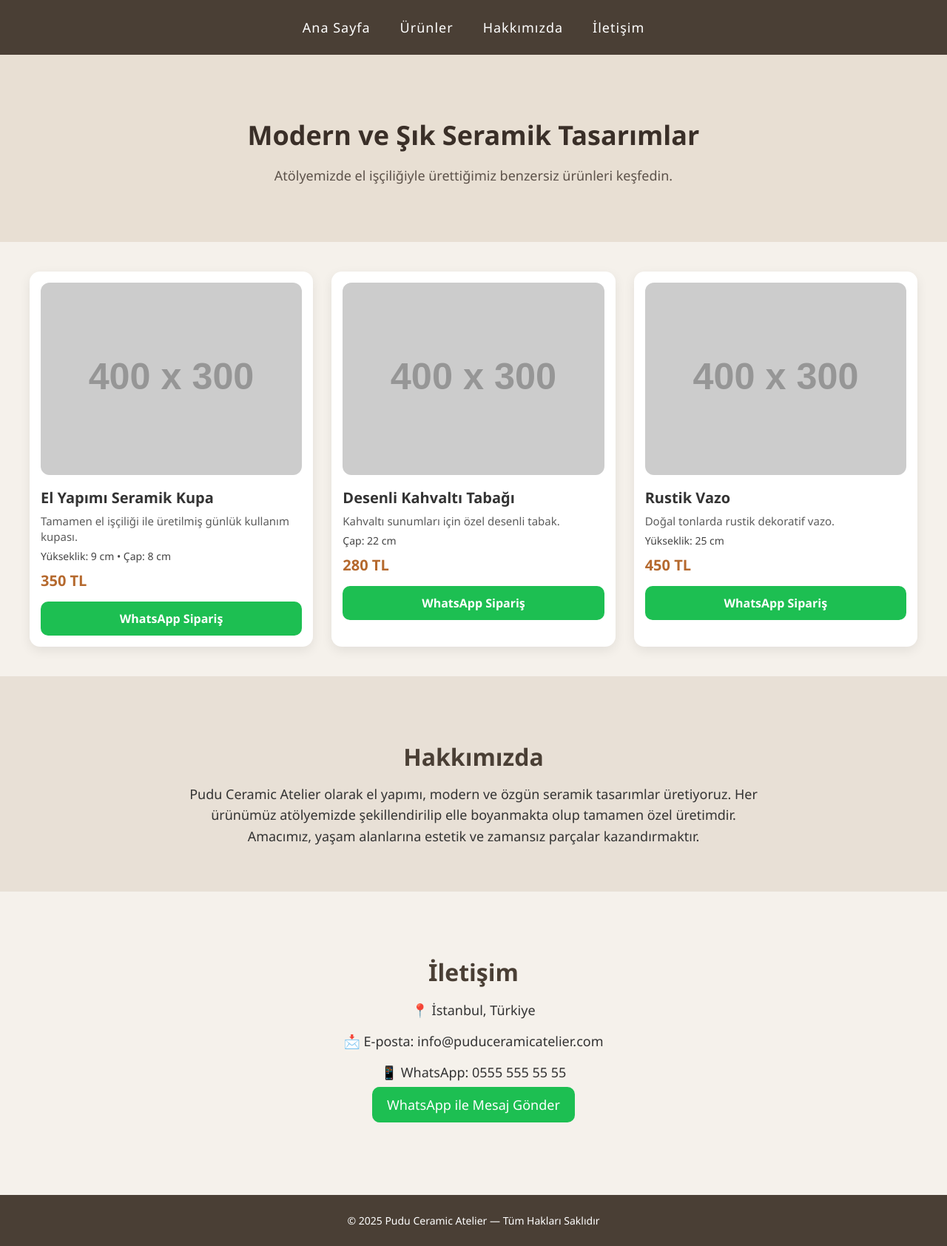
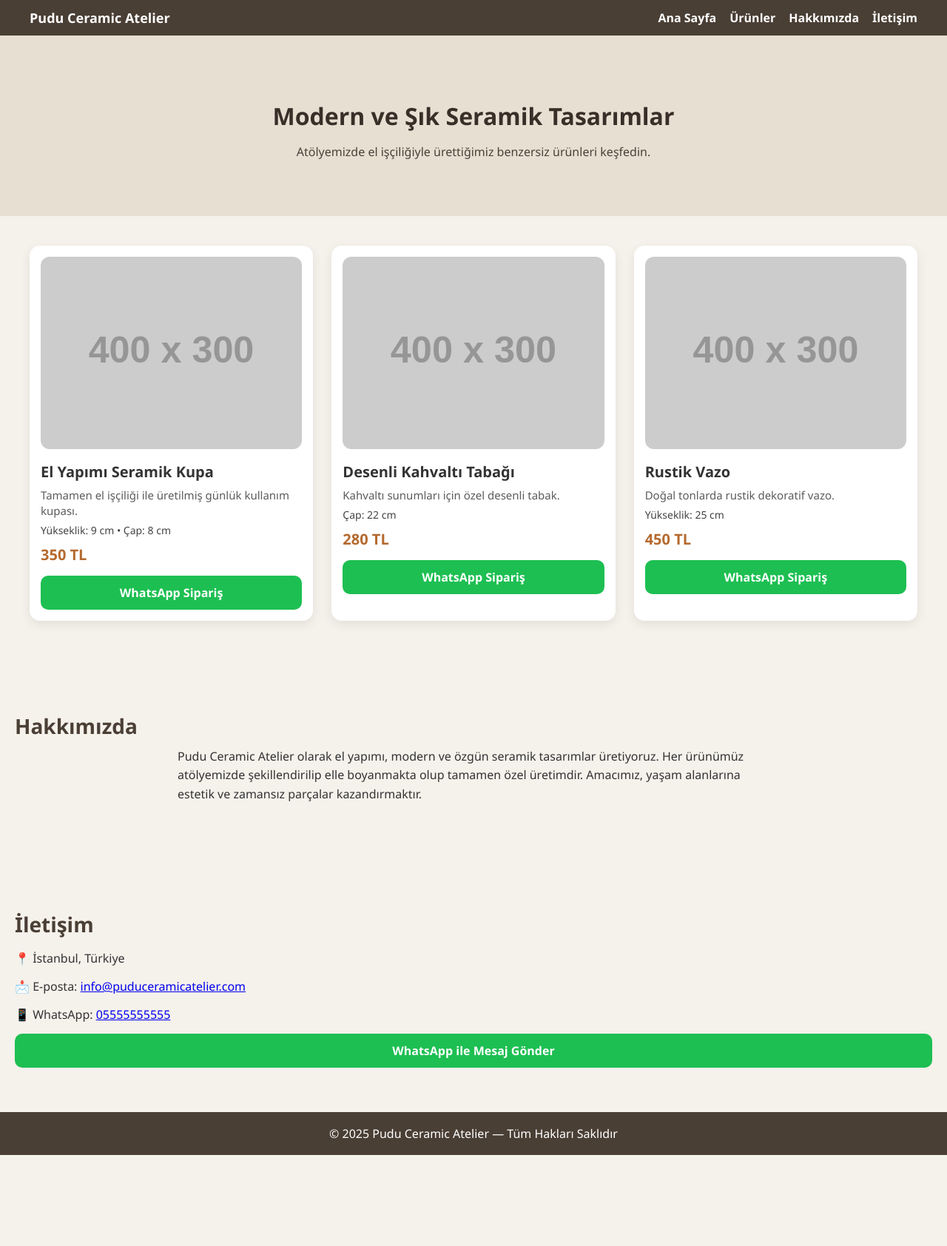
Before and after one commit to alk895/puduceramicatelier.com, a plain HTML site: page index.html in a window 1280 px wide. Shown: the whole page at 74% size. After the commit the page ends 1561 px from the top, so only its background shows below. Drawn offline with Linux system fonts and the light colour scheme; placeholder pictures from the web are drawn by us.

Commit message:
Update index.html for Pudu Ceramic Atelier branding

```diff
--- a/index.html
+++ b/index.html
@@ -1,144 +1,162 @@
+<!--
+  README: Bu dosya GitHub Pages için hazır bir statik site şablonudur.
+  Hızlı değişiklik talimatları (kolay):
+  - logo: repo köküne `logo.png` adlı küçük PNG ekleyin (max 250x80 px).
+  - ürün fotoğrafları: `images/` klasörü oluşturup `urun1.jpg`, `urun2.jpg` gibi ekleyin.
+  - ürünleri düzenlemek: <script> içindeki `products` dizisini düzenleyin.
+  - WhatsApp numarasını değiştirmek: `CONTACT_WHATSAPP` değişkenini aşağıdaki scriptten güncelleyin.
+  - e-posta değişikliği için HTML içindeki iletişim bölümünü güncelleyin.
+
+  Repo'ya yükleme için: GitHub > Add file > Upload files (logo ve images klasörünü ekle) veya Create new file > index.html (tüm kod yapıştır).
+-->
 <!DOCTYPE html>
 <html lang="tr">
 <head>
   <meta charset="UTF-8" />
   <meta name="viewport" content="width=device-width, initial-scale=1.0" />
-  <title>Seramik Ürünler | El Yapımı Tasarımlar</title>
+  <title>Pudu Ceramic Atelier</title>
 
   <style>
-    body { margin: 0; font-family: "Segoe UI", sans-serif; background: #f5f1eb; color: #333; }
-    header { background: #4a3f35; color: #fff; padding: 25px; text-align: center; font-size: 22px; letter-spacing: 1px; }
+    :root{--bg:#f5f1eb;--accent:#4a3f35;--cta:#1dbf52;--terra:#b5692e}
+    *{box-sizing:border-box}
+    body { margin: 0; font-family: "Segoe UI", sans-serif; background: var(--bg); color: #333; }
 
-    .hero {
-      padding: 60px 20px;
-      text-align: center;
-      background: #e8dfd3;
-      color: #3a2f28;
-    }
-    .hero h1 { font-size: 36px; margin-bottom: 10px; }
-    .hero p { font-size: 18px; opacity: 0.8; }
+    header { background: var(--accent); color: #fff; padding: 12px 20px; }
+    .nav-wrap{max-width:1200px;margin:auto;display:flex;align-items:center;justify-content:space-between}
+    .brand{display:flex;align-items:center;gap:12px}
+    .brand img{height:48px;width:auto;border-radius:6px}
+    .brand h1{font-size:18px;margin:0}
 
-    .grid {
-      display: grid;
-      grid-template-columns: repeat(auto-fit, minmax(280px, 1fr));
-      gap: 25px;
-      padding: 40px;
-      max-width: 1300px;
-      margin: auto;
-    }
+    nav ul{display:flex;gap:18px;list-style:none;margin:0;padding:0}
+    nav a{color:white;text-decoration:none;font-weight:600}
 
-    .card {
-      background: #fff;
-      border-radius: 14px;
-      padding: 15px;
-      box-shadow: 0 5px 15px rgba(0,0,0,0.08);
-      transition: 0.3s;
-    }
+    .hamburger{display:none;background:none;border:none;color:white;font-size:26px}
+
+    .hero { padding: 60px 20px; text-align: center; background: #e8dfd3; color: #3a2f28; }
+    .hero h2 { font-size: 32px; margin-bottom: 6px; }
+    .hero p { font-size: 16px; opacity: 0.9; }
+
+    .grid { display: grid; grid-template-columns: repeat(auto-fit, minmax(280px, 1fr)); gap: 25px; padding: 40px; max-width: 1300px; margin: auto; }
+
+    .card { background: #fff; border-radius: 14px; padding: 15px; box-shadow: 0 5px 15px rgba(0,0,0,0.08); transition: 0.3s; }
     .card:hover { transform: translateY(-5px); }
-    .card img {
-      width: 100%;
-      height: 260px;
-      object-fit: cover;
-      border-radius: 12px;
-    }
+    .card img { width: 100%; height: 260px; object-fit: cover; border-radius: 12px; }
 
     .title { font-size: 20px; margin-top: 12px; font-weight: bold; }
     .desc { margin-top: 8px; font-size: 15px; opacity: 0.8; line-height: 1.4; }
     .size { margin-top: 6px; font-size: 14px; color: #444; }
 
-    .price {
-      margin-top: 10px;
-      font-size: 20px;
-      color: #b5692e;
-      font-weight: bold;
-    }
+    .price { margin-top: 10px; font-size: 20px; color: var(--terra); font-weight: bold; }
 
-    .btn {
-      margin-top: 15px;
-      display: block;
-      background: #1dbf52;
-      color: white;
-      padding: 12px 0;
-      text-align: center;
-      text-decoration: none;
-      border-radius: 10px;
-      font-size: 16px;
-      font-weight: bold;
-      transition: 0.3s;
-    }
-    .btn:hover { background: #159a43; }
+    .btn { margin-top: 15px; display: block; background: var(--cta); color: white; padding: 12px 0; text-align: center; text-decoration: none; border-radius: 10px; font-size: 16px; font-weight: bold; transition: 0.3s; }
+    .btn:hover { filter:brightness(.95) }
 
-    footer {
-      margin-top: 50px;
-      padding: 25px;
-      background: #4a3f35;
-      text-align: center;
-      color: white;
-      font-size: 14px;
+    section#about, section#contact{padding:60px 20px}
+    section#about h2, section#contact h2{font-size:28px;margin-bottom:10px;color:var(--accent)}
+    footer{background:var(--accent);color:white;padding:18px;text-align:center}
+
+    /* Responsive */
+    @media (max-width:900px){
+      nav ul{display:none;position:absolute;top:68px;right:20px;background:var(--accent);padding:10px;border-radius:8px}
+      nav ul.open{display:flex;flex-direction:column;gap:12px}
+      .hamburger{display:block}
     }
   </style>
 </head>
+<body>
+  <header id="home">
+    <div class="nav-wrap">
+      <div class="brand">
+        <img src="logo.png" alt="Pudu Ceramic Atelier Logo" onerror="this.style.display='none'" />
+        <h1>Pudu Ceramic Atelier</h1>
+      </div>
 
-<body>
-  <header>
-    <nav style="display:flex; justify-content:center; gap:40px; font-size:18px;">
-      <a href="#home" style="color:white; text-decoration:none;">Ana Sayfa</a>
-      <a href="#products" style="color:white; text-decoration:none;">Ürünler</a>
-      <a href="#about" style="color:white; text-decoration:none;">Hakkımızda</a>
-      <a href="#contact" style="color:white; text-decoration:none;">İletişim</a>
+      <nav>
+        <button class="hamburger" id="hb" aria-label="Menu">☰</button>
+        <ul id="nav-list">
+          <li><a href="#home">Ana Sayfa</a></li>
+          <li><a href="#products">Ürünler</a></li>
+          <li><a href="#about">Hakkımızda</a></li>
+          <li><a href="#contact">İletişim</a></li>
+        </ul>
       </nav>
+    </div>
   </header>
 
   <div class="hero">
-    <h1>Modern ve Şık Seramik Tasarımlar</h1>
+    <h2>Modern ve Şık Seramik Tasarımlar</h2>
     <p>Atölyemizde el işçiliğiyle ürettiğimiz benzersiz ürünleri keşfedin.</p>
   </div>
 
-  <div class="grid" id="product-grid"></div>
+  <main>
+    <section id="products" class="grid" aria-live="polite"></section>
 
-  <section id="about" style="padding:60px 20px; background:#e8e0d6; text-align:center;">
-    <h2 style="font-size:32px; margin-bottom:15px; color:#4a3f35;">Hakkımızda</h2>
-    <p style="max-width:800px; margin:auto; font-size:18px; line-height:1.6; color:#333;">
+    <section id="about">
+      <h2>Hakkımızda</h2>
+      <p style="max-width:800px;margin:auto;font-size:16px;line-height:1.6;color:#333">
         Pudu Ceramic Atelier olarak el yapımı, modern ve özgün seramik tasarımlar üretiyoruz. Her ürünümüz atölyemizde
         şekillendirilip elle boyanmakta olup tamamen özel üretimdir. Amacımız, yaşam alanlarına estetik ve zamansız parçalar
         kazandırmaktır.
       </p>
     </section>
 
-  <section id="contact" style="padding:60px 20px; background:#f5f1eb; text-align:center;">
-    <h2 style="font-size:32px; margin-bottom:15px; color:#4a3f35;">İletişim</h2>
-    <p style="font-size:18px; margin-bottom:10px;">📍 İstanbul, Türkiye</p>
-    <p style="font-size:18px; margin-bottom:10px;">📩 E‑posta: info@puduceramicatelier.com</p>
-    <p style="font-size:18px; margin-bottom:20px;">📱 WhatsApp: 0555 555 55 55</p>
-    <a href="https://wa.me/905555555555" style="background:#1dbf52; color:white; padding:12px 20px; border-radius:10px; text-decoration:none; font-size:18px;">WhatsApp ile Mesaj Gönder</a>
+    <section id="contact">
+      <h2>İletişim</h2>
+      <p style="font-size:16px;margin-bottom:8px">📍 İstanbul, Türkiye</p>
+      <p style="font-size:16px;margin-bottom:8px">📩 E-posta: <a href="mailto:info@puduceramicatelier.com">info@puduceramicatelier.com</a></p>
+      <p style="font-size:16px;margin-bottom:12px">📱 WhatsApp: <a id="wa-num" href="https://wa.me/905555555555">0555 555 55 55</a></p>
+      <a href="https://wa.me/905555555555" class="btn">WhatsApp ile Mesaj Gönder</a>
     </section>
+  </main>
 
-  <footer>
-    © 2025 Pudu Ceramic Atelier — Tüm Hakları Saklıdır
-  </footer>
+  <footer>© 2025 Pudu Ceramic Atelier — Tüm Hakları Saklıdır</footer>
 
   <script>
+    // --- Ayarlanabilir Değişkenler (burayı düzen):
+    const CONTACT_WHATSAPP = '905555555555'; // başında ülke kodu olmalı
+
+    // Ürünleri buradan yönetin: (img: images/urun1.jpg şeklinde repo'ya yüklemeniz gereken dosya ismi)
     const products = [
-      { name: "El Yapımı Seramik Kupa", price: "350 TL", size: "Yükseklik: 9 cm • Çap: 8 cm", desc: "Tamamen el işçiliği ile üretilmiş günlük kullanım kupası.", img: "https://via.placeholder.com/400x300?text=Seramik+Kupa" },
-      { name: "Desenli Kahvaltı Tabağı", price: "280 TL", size: "Çap: 22 cm", desc: "Kahvaltı sunumları için özel desenli tabak.", img: "https://via.placeholder.com/400x300?text=Seramik+Tabak" },
-      { name: "Rustik Vazo", price: "450 TL", size: "Yükseklik: 25 cm", desc: "Doğal tonlarda rustik dekoratif vazo.", img: "https://via.placeholder.com/400x300?text=Vazo" }
+      { id:1, name: "El Yapımı Seramik Kupa", price: "350 TL", size: "Yükseklik: 9 cm • Çap: 8 cm", desc: "Tamamen el işçiliği ile üretilmiş günlük kullanım kupası.", img: "images/urun1.jpg" },
+      { id:2, name: "Desenli Kahvaltı Tabağı", price: "280 TL", size: "Çap: 22 cm", desc: "Kahvaltı sunumları için özel desenli tabak.", img: "images/urun2.jpg" },
+      { id:3, name: "Rustik Vazo", price: "450 TL", size: "Yükseklik: 25 cm", desc: "Doğal tonlarda rustik dekoratif vazo.", img: "images/urun3.jpg" }
     ];
 
-    const grid = document.getElementById("product-grid");
-
-    products.forEach(p => {
-      const card = document.createElement("div");
-      card.className = "card";
+    // --- İçerik render fonksiyonu
+    const grid = document.getElementById('products');
+    function renderProducts(){
+      grid.innerHTML = '';
+      products.forEach(p=>{
+        const card = document.createElement('article');
+        card.className='card';
         card.innerHTML = `
-        <img src="${p.img}" />
+          <img src="${p.img}" alt="${p.name}" onerror="this.src='https://via.placeholder.com/400x300?text=Resim+Yok'" />
           <div class="title">${p.name}</div>
           <div class="desc">${p.desc}</div>
           <div class="size">${p.size}</div>
           <div class="price">${p.price}</div>
-        <a class="btn" href="https://wa.me/905555555555?text=${encodeURIComponent(p.name + ' hakkında bilgi almak istiyorum')}">WhatsApp Sipariş</a>
+          <a class="btn" href="https://wa.me/${CONTACT_WHATSAPP}?text=${encodeURIComponent(p.name + ' hakkında bilgi almak istiyorum')}">WhatsApp Sipariş</a>
         `;
         grid.appendChild(card);
       });
+    }
+
+    renderProducts();
+
+    // --- Hamburger menü
+    const hb = document.getElementById('hb');
+    const navList = document.getElementById('nav-list');
+    hb.addEventListener('click', ()=>{
+      navList.classList.toggle('open');
+    });
+
+    // --- Contact whatsapp link update
+    const waLink = document.getElementById('wa-num');
+    waLink.href = 'https://wa.me/' + CONTACT_WHATSAPP;
+    waLink.textContent = CONTACT_WHATSAPP.replace(/^90/, '0');
+
+    // --- Kullanıcıya kısa yönergeler (console'da görünür)
+    console.info('Yönergeler: repo köküne logo.png, images/ klasörüne urun görsellerini yükleyin. products dizisini güncelleyin. CONTACT_WHATSAPP değişkenini kendi numaranızla düzenleyin.');
   </script>
 </body>
 </html>
```
Lines whose indentation alone changed are shown as unchanged.
